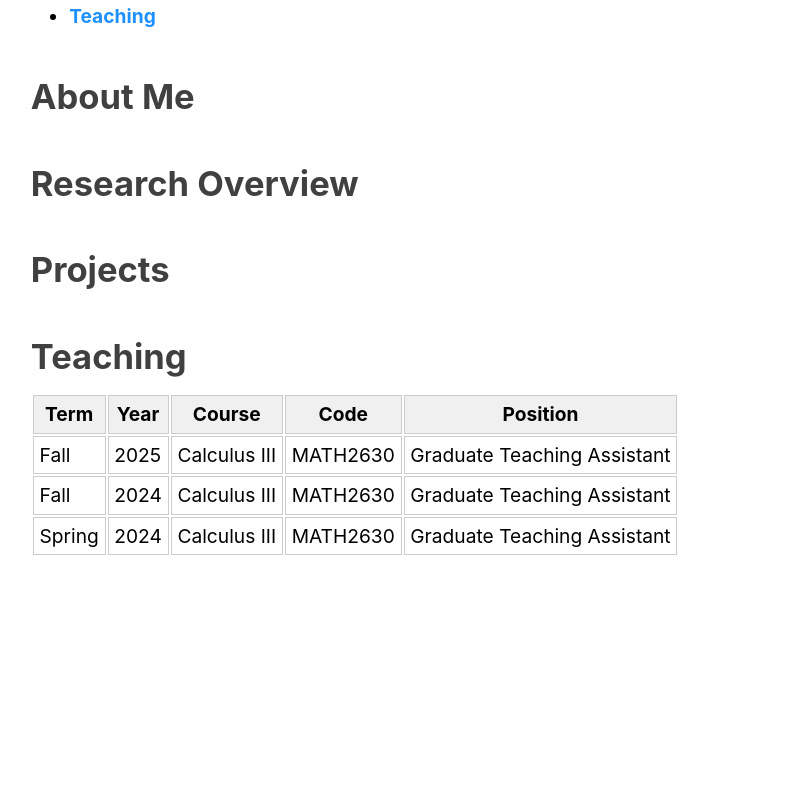
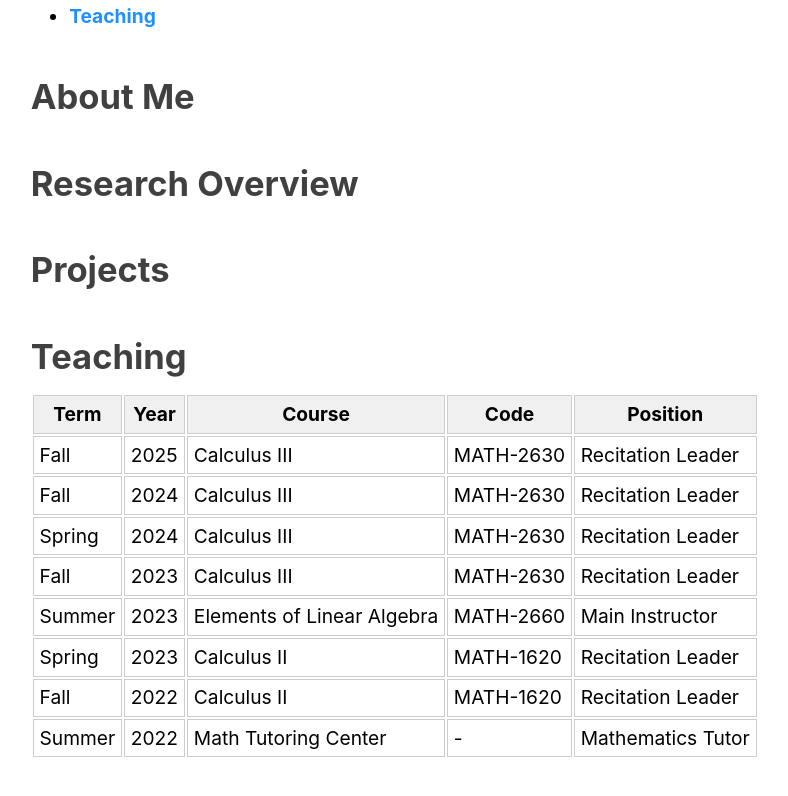
Before and after one commit to ianruau/ianruau.github.io, a plain HTML site: page index.html in a window 1280 px wide. Shown: the part 711-1507 px from the top of the page, without its empty margins (46-834 px from the left). Before the commit the page ends 1307 px from the top, so only its background shows below. Drawn offline with Linux system fonts and the light colour scheme.

Commit message:
Update website Thu Oct  9 07:47:59 PM CDT 2025

```diff
--- a/index.html
+++ b/index.html
@@ -77,10 +77,10 @@ Fall
 Calculus III
 </td>
 <td>
-MATH2630
+MATH-2630
 </td>
 <td>
-Graduate Teaching Assistant
+Recitation Leader
 </td>
 </tr>
 <tr>
@@ -94,10 +94,10 @@ Fall
 Calculus III
 </td>
 <td>
-MATH2630
+MATH-2630
 </td>
 <td>
-Graduate Teaching Assistant
+Recitation Leader
 </td>
 </tr>
 <tr>
@@ -111,10 +111,95 @@ Spring
 Calculus III
 </td>
 <td>
-MATH2630
+MATH-2630
 </td>
 <td>
-Graduate Teaching Assistant
+Recitation Leader
+</td>
+</tr>
+<tr>
+<td>
+Fall
+</td>
+<td>
+2023
+</td>
+<td>
+Calculus III
+</td>
+<td>
+MATH-2630
+</td>
+<td>
+Recitation Leader
+</td>
+</tr>
+<tr>
+<td>
+Summer
+</td>
+<td>
+2023
+</td>
+<td>
+Elements of Linear Algebra
+</td>
+<td>
+MATH-2660
+</td>
+<td>
+Main Instructor
+</td>
+</tr>
+<tr>
+<td>
+Spring
+</td>
+<td>
+2023
+</td>
+<td>
+Calculus II
+</td>
+<td>
+MATH-1620
+</td>
+<td>
+Recitation Leader
+</td>
+</tr>
+<tr>
+<td>
+Fall
+</td>
+<td>
+2022
+</td>
+<td>
+Calculus II
+</td>
+<td>
+MATH-1620
+</td>
+<td>
+Recitation Leader
+</td>
+</tr>
+<tr>
+<td>
+Summer
+</td>
+<td>
+2022
+</td>
+<td>
+Math Tutoring Center
+</td>
+<td>
+-
+</td>
+<td>
+Mathematics Tutor
 </td>
 </tr>
 </tbody>
```
